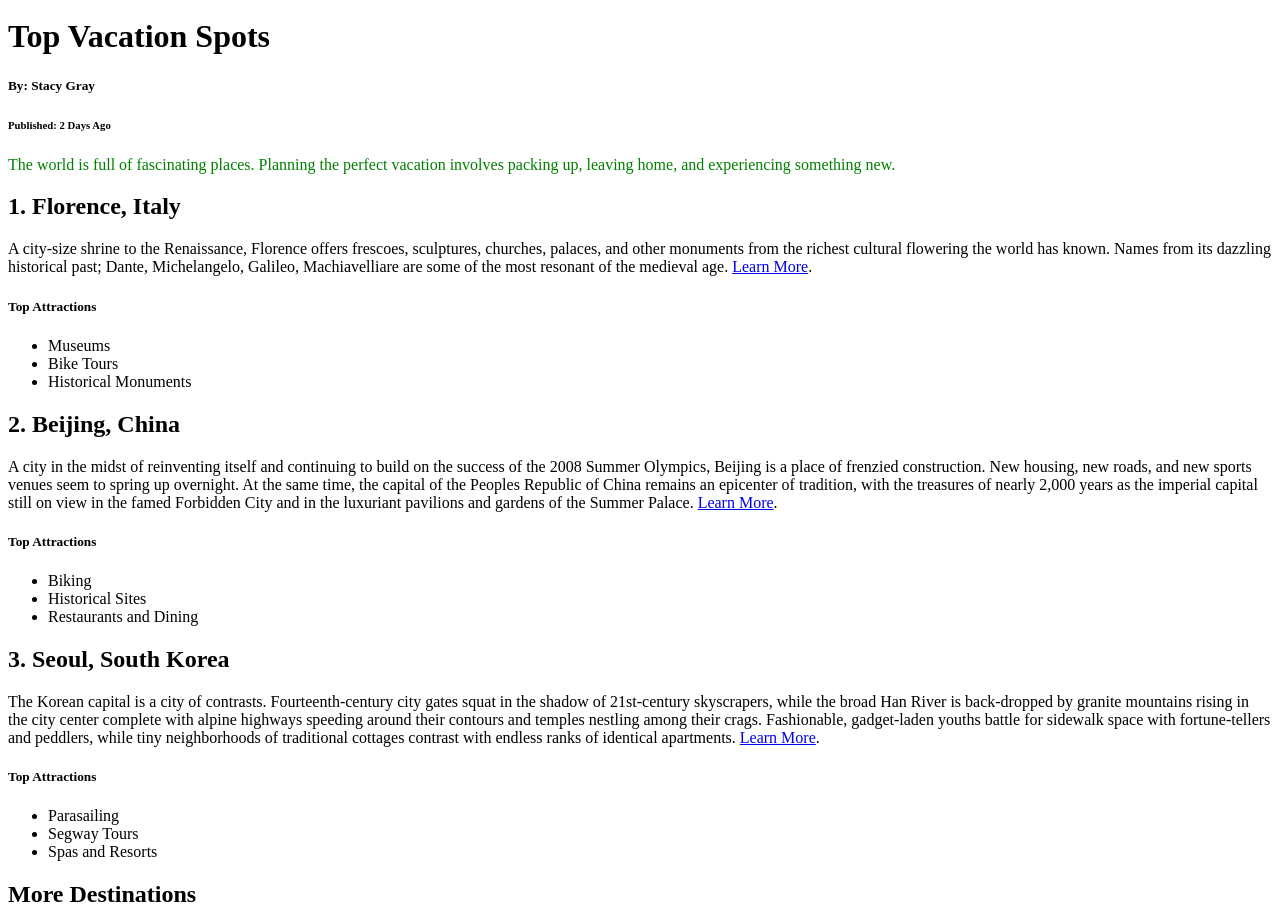
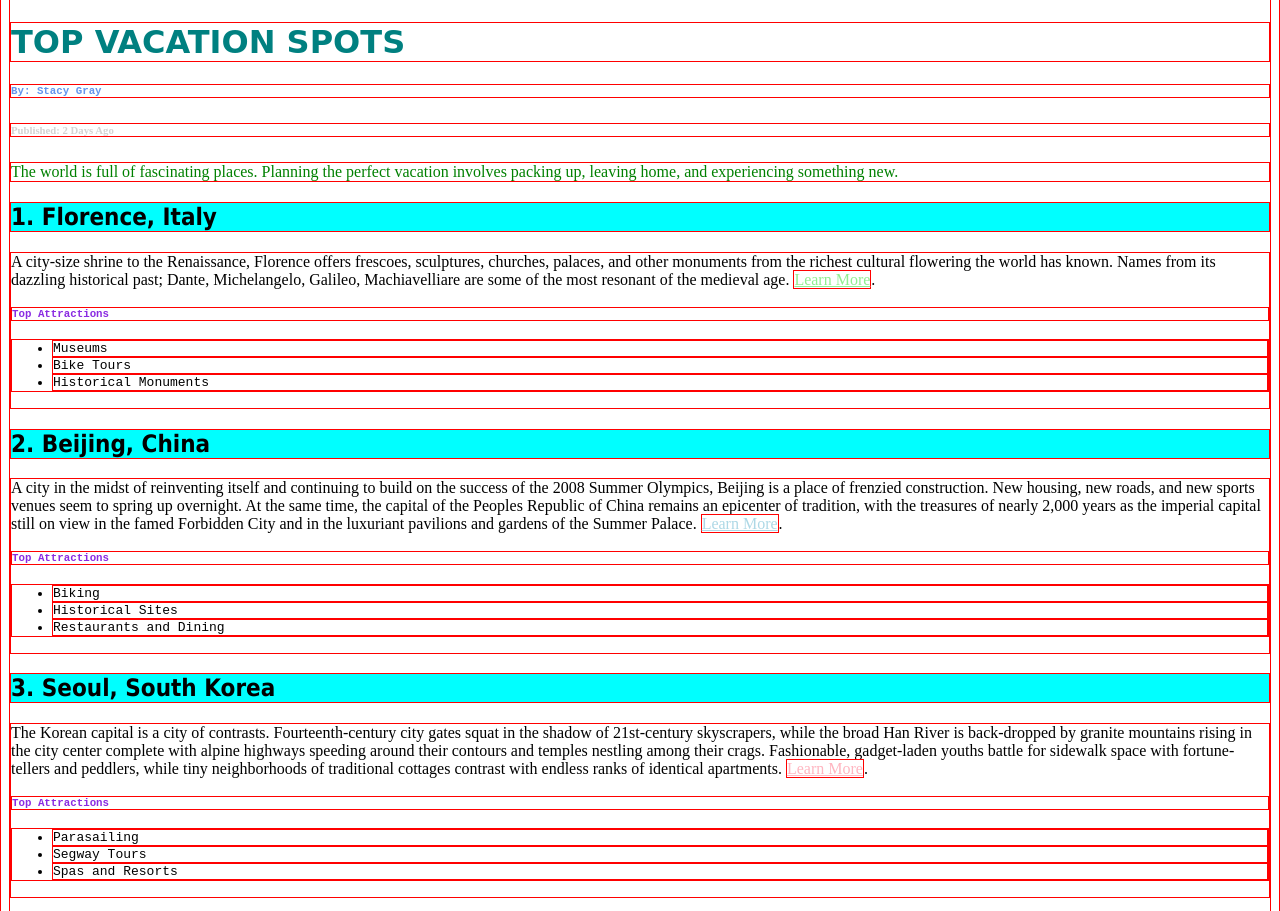
Before and after one commit to olga-grochowska/css-course-3, a plain HTML site: page syntax-and-selectors/index.html in a window 1280 px wide. Shown: the part 315-1226 px from the top of the page. Drawn offline with Linux system fonts and the light colour scheme.

Commit message:
Selectors

```diff
--- a/syntax-and-selectors/index.html
+++ b/syntax-and-selectors/index.html
@@ -8,14 +8,14 @@
 
 <body>
     <img src='https://content.codecademy.com/courses/freelance-1/unit-2/explorer.jpeg' />
-    <h1 class='title'>Top Vacation Spots</h1>
-    <h5>By: Stacy Gray</h5>
-    <h6>Published: 2 Days Ago</h6>
+    <h1 class='title uppercase' id='article-title'>Top Vacation Spots</h1>
+    <h5 class='author-class' id='author-id'>By: Stacy Gray</h5>
+    <h6 id='publish-time'>Published: 2 Days Ago</h6>
 
     <p>The world is full of fascinating places. Planning the perfect vacation involves packing up, leaving home, and
         experiencing something new.</p>
 
-    <h2 class='destination'>1. Florence, Italy</h2>
+    <h2 class='destination heading-background'>1. Florence, Italy</h2>
     <div class='description'>A city-size shrine to the Renaissance, Florence offers frescoes, sculptures, churches,
         palaces, and other monuments from the richest cultural flowering the world has known. Names from its dazzling
         historical past; Dante, Michelangelo, Galileo, Machiavelliare are some of the most resonant of the medieval age.
@@ -28,7 +28,7 @@
         </ul>
     </div>
 
-    <h2 class='destination'>2. Beijing, China</h2>
+    <h2 class='destination heading-background'>2. Beijing, China</h2>
     <div class='description'>A city in the midst of reinventing itself and continuing to build on the success of the
         2008 Summer Olympics, Beijing is a place of frenzied construction. New housing, new roads, and new sports venues
         seem to spring up overnight. At the same time, the capital of the Peoples Republic of China remains an epicenter
@@ -43,7 +43,7 @@
         </ul>
     </div>
 
-    <h2 class='destination'>3. Seoul, South Korea</h2>
+    <h2 class='destination heading-background'>3. Seoul, South Korea</h2>
     <div class='description'>The Korean capital is a city of contrasts. Fourteenth-century city gates squat in the
         shadow of 21st-century skyscrapers, while the broad Han River is back-dropped by granite mountains rising in the
         city center complete with alpine highways speeding around their contours and temples nestling among their crags.
@@ -58,7 +58,7 @@
         </ul>
     </div>
 
-    <h2> More Destinations </h2>
+    <h2 class='heading-background'> More Destinations </h2>
     <ul>
         <li>
             <h4 class='destination'>Jackson Hole, Wyoming</h4>
--- a/syntax-and-selectors/style.css
+++ b/syntax-and-selectors/style.css
@@ -1,3 +1,80 @@
+* {
+    border: 1px solid red;
+}
+
 p {
     color: green;
 }
+
+h1 {
+    color: maroon;
+}
+
+.title {
+    color: teal;
+}
+
+.uppercase {
+    text-transform: uppercase;
+}
+
+#article-title {
+    font-family: cursive;
+}
+
+a[href*='florence'] {
+    color: lightgreen;
+}
+
+a[href*='beijing'] {
+    color: lightblue;
+}
+
+a[href*='seoul'] {
+    color: lightpink;
+}
+
+a:hover {
+    color: darkorange;
+}
+
+.heading-background {
+    background-color: aqua;
+}
+
+#publish-time {
+    color: lightgray;
+}
+
+h5 {
+    color: yellow;
+}
+
+.author-class {
+    color: pink;
+}
+
+#author-id {
+    color: cornflowerblue;
+}
+
+h2.destination {
+    font-family: Tahoma;
+}
+
+.description h5 {
+    color: blueviolet;
+}
+
+li h4 {
+    color: gold;
+}
+
+h4 {
+    color: dodgerblue;
+}
+
+li,
+h5 {
+    font-family: monospace;
+}
```
